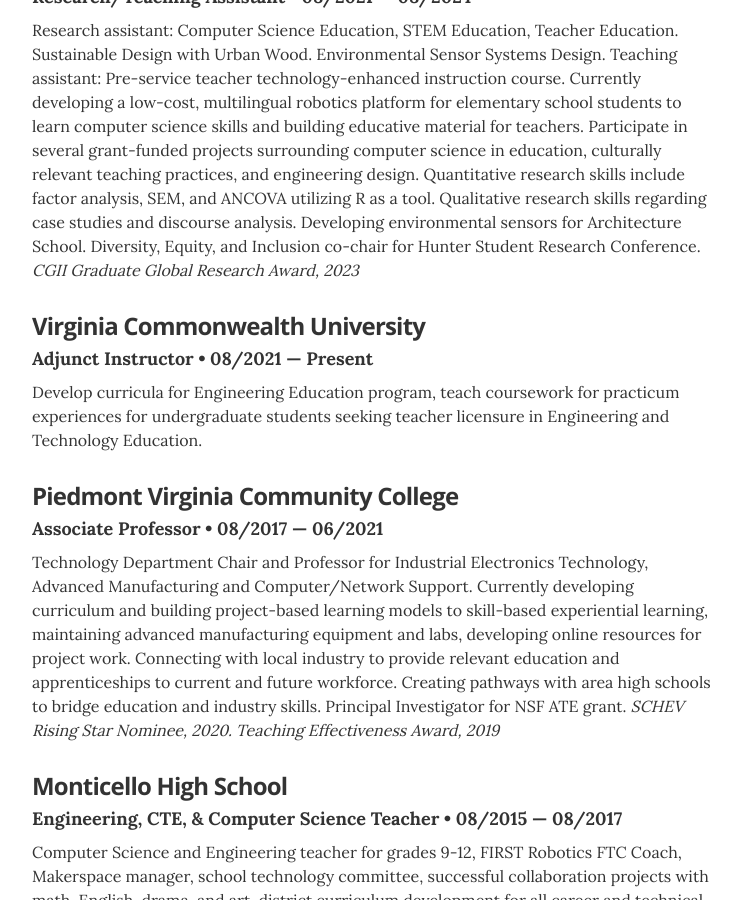
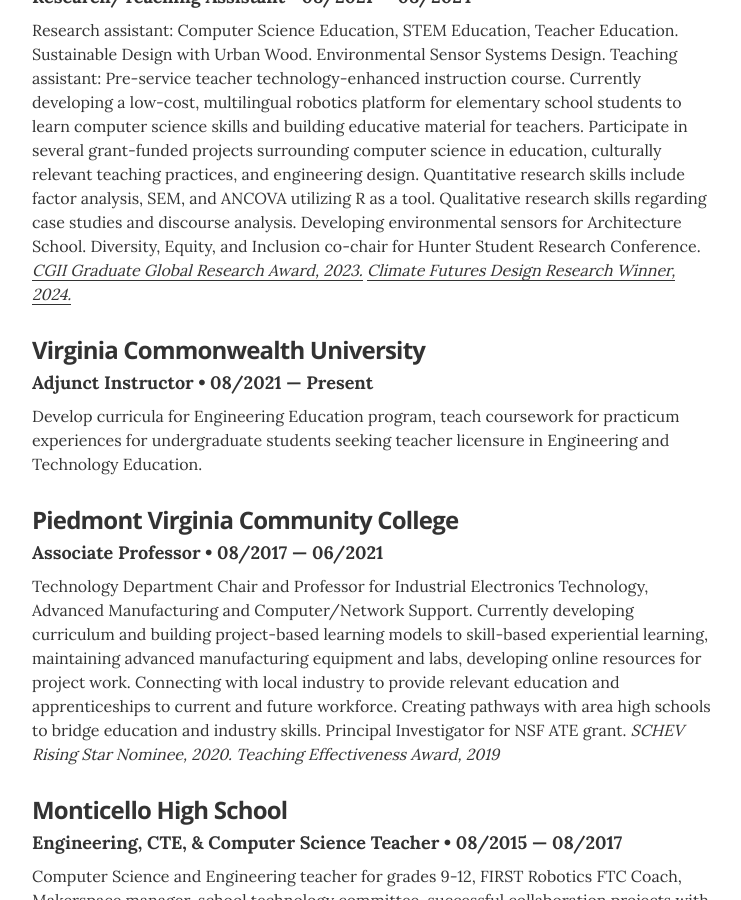
Before and after one commit to eabredder/eabredder.github.io, a Jekyll site: the page built from index.html, in a window 1280 px wide and 900 px high, scrolled down 1372 px. Shown: the whole window, without its empty margins (268-1009 px from the left). Built offline with Jekyll 4.4.1, drawn with Linux system fonts in a browser that asks for light colours.

Commit message:
Update resume.html

```diff
--- a/_layouts/resume.html
+++ b/_layouts/resume.html
@@ -109,7 +109,7 @@
         <div class="resume-item" itemscope itemprop="worksFor" itemtype="http://schema.org/Organization">
           <h3 class="resume-item-title" itemprop="name">University of Virginia</h3>
           <h4 class="resume-item-details" itemprop="description">Research/Teaching Assistant &bull; 08/2021 &mdash; 08/2024</h4>
-          <p class="resume-item-copy">Research assistant: Computer Science Education, STEM Education, Teacher Education. Sustainable Design with Urban Wood. Environmental Sensor Systems Design. Teaching assistant: Pre-service teacher technology-enhanced instruction course. Currently developing a low-cost, multilingual robotics platform for elementary school students to learn computer science skills and building educative material for teachers. Participate in several grant-funded projects surrounding computer science in education, culturally relevant teaching practices, and engineering design. Quantitative research skills include factor analysis, SEM, and ANCOVA utilizing R as a tool. Qualitative research skills regarding case studies and discourse analysis. Developing environmental sensors for Architecture School. Diversity, Equity, and Inclusion co-chair for Hunter Student Research Conference. <em>CGII Graduate Global Research Award, 2023</em></p>
+          <p class="resume-item-copy">Research assistant: Computer Science Education, STEM Education, Teacher Education. Sustainable Design with Urban Wood. Environmental Sensor Systems Design. Teaching assistant: Pre-service teacher technology-enhanced instruction course. Currently developing a low-cost, multilingual robotics platform for elementary school students to learn computer science skills and building educative material for teachers. Participate in several grant-funded projects surrounding computer science in education, culturally relevant teaching practices, and engineering design. Quantitative research skills include factor analysis, SEM, and ANCOVA utilizing R as a tool. Qualitative research skills regarding case studies and discourse analysis. Developing environmental sensors for Architecture School. Diversity, Equity, and Inclusion co-chair for Hunter Student Research Conference. <em><a href="https://cgii.virginia.edu/projects/roversa-robot-low-cost-flexible-multilingual-robot-learning-computer-science-elementary" target="_blank">CGII Graduate Global Research Award, 2023.</a> <a href="https://www.arch.virginia.edu/news/climate-futures-design-research-challenge-winners-announced" target="_blank">Climate Futures Design Research Winner, 2024.</a></em></p>
 
           </div><!-- end of resume-item -->
 
```
